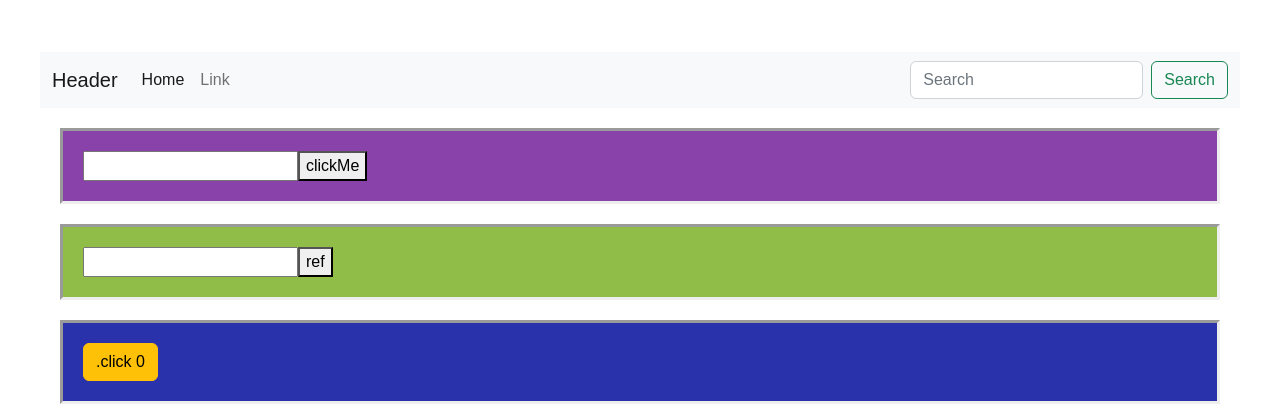
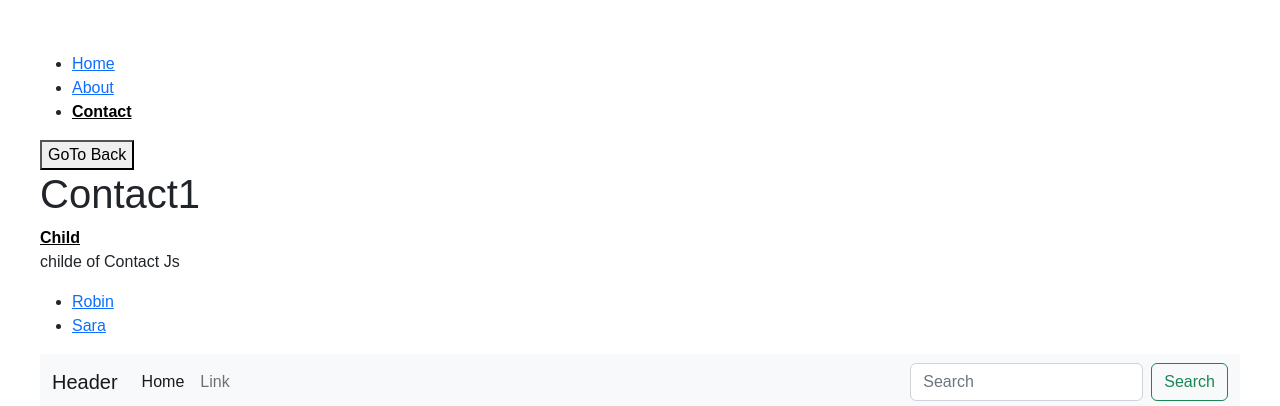
Before and after one commit to roshankyada/react-traning, a React (Create React App) app: page /Contact/Childe in a window 1280 px wide. Shown: the part 208-614 px from the top of the page. Built offline with nearby package versions, Linux system fonts and the light colour scheme; no server answers.

Commit message:
Creating Dynamic Nested Routes

```diff
--- a/package.json
+++ b/package.json
@@ -14,6 +14,7 @@
     "react-query": "^3.39.3",
     "react-router-dom": "^6.9.0",
     "react-scripts": "5.0.1",
+    "react-switch": "^7.0.0",
     "web-vitals": "^2.1.4"
   },
   "scripts": {
--- a/src/App.js
+++ b/src/App.js
@@ -17,21 +17,36 @@ import { Routes, Route } from 'react-router-dom';
 import Home from './Routes/Home';
 import About from './Routes/About';
 import Contact from './Routes/Contact';
+import Childe from './Routes/Childe';
+import { User } from './Routes/User';
+
+
+
+
 
 
 function App() {
 
+  const users = [
+    { id: '1', fullName: 'Robin ' },
+    { id: '2', fullName: 'Sara' },
+  ];
 
 
 
   return (
     <>
       <Routes>
-        <Route exact path="/" element={<Home name='roshan' />} />
-        <Route exact path="/About/:id" element={<About />} />
-        <Route exact path="/Contact" element={<Contact />} />
+        <Route exact path="/" element={<Home name='roshan' />} >
+          <Route exact path="/About/:id" element={<About />} />
+          <Route exact path="/Contact" element={<Contact />} >
+            <Route exact path='/Contact/Childe' element={<Childe users={users} />} />
+            <Route path="/Contact/Childe/:userId" element={<User />} />
+            <Route exact path='/Contact/Admin' element={<User />} />
+          </Route>
+        </Route>
+      </Routes>
 
-      </Routes>
       <DemoState>
 
 
--- a/src/Routes/About.js
+++ b/src/Routes/About.js
@@ -1,7 +1,6 @@
 import React from 'react'
 import { useParams } from 'react-router-dom'
 
-import HOC from './HOC'
 
 export default function About() {
     const { id } = useParams();
@@ -10,7 +9,7 @@ export default function About() {
     return (
         <div>
 
-            <HOC />
+
             <div>
                 <section>
                     <h1>About1 - {id}</h1>
--- /dev/null
+++ b/src/Routes/Childe.js
@@ -0,0 +1,25 @@
+import React from 'react'
+import { NavLink, Outlet } from 'react-router-dom'
+
+export default function Childe({ users }) {
+    return (
+        <div>
+            <section>
+
+                <p>childe of Contact Js</p>
+
+                <ul>
+                    {users.map((user) => (
+                        <li key={user.id}>
+                            <NavLink to={user.id}>
+                                {user.fullName}
+                            </NavLink>
+                        </li>
+                    ))}
+                </ul>
+                <Outlet />
+            </section>
+
+        </div>
+    )
+}
--- a/src/Routes/Contact.js
+++ b/src/Routes/Contact.js
@@ -1,17 +1,25 @@
 import React from 'react'
-
-import HOC from './HOC'
+import { NavLink, Outlet } from 'react-router-dom'
 
 
 export default function Contact() {
+
+
+
+
     return (
         <div>
 
-            <HOC />
+
             <div>
                 <section>
                     <h1>Contact1</h1>
+
+                    <NavLink to="/Contact/Childe"> Child</NavLink>
+                    {/* <NavLink to="/Contact/User"> User</NavLink> */}
                 </section>
+
+                <Outlet />
             </div>
         </div>
     )
--- a/src/Routes/Home.js
+++ b/src/Routes/Home.js
@@ -27,12 +27,13 @@ function Home(props) {
                 </nav>
             </header> */}
             <HOC />
-            {Outlet}
+
             <div>
                 <section>
-                    <h1>Home1 </h1>
-                    <button onClick={() => { Navigate('/About') }}>GoTo/</button>
+
+                    <button onClick={() => { Navigate(-1) }}>GoTo Back</button>
                 </section>
+                <Outlet />
             </div>
         </div>
     )
--- /dev/null
+++ b/src/Routes/User.js
@@ -0,0 +1,14 @@
+import React from 'react'
+import { NavLink, useParams } from 'react-router-dom'
+
+export const User = () => {
+    const { userId } = useParams()
+    return (
+        <div>
+            <section>
+                <p>User : {userId}</p>
+                <NavLink to="Childe">back to prev</NavLink>
+            </section>
+        </div>
+    )
+}
```
Also changed, not shown: 1 other file (tests, documents, lock files or other folders).
